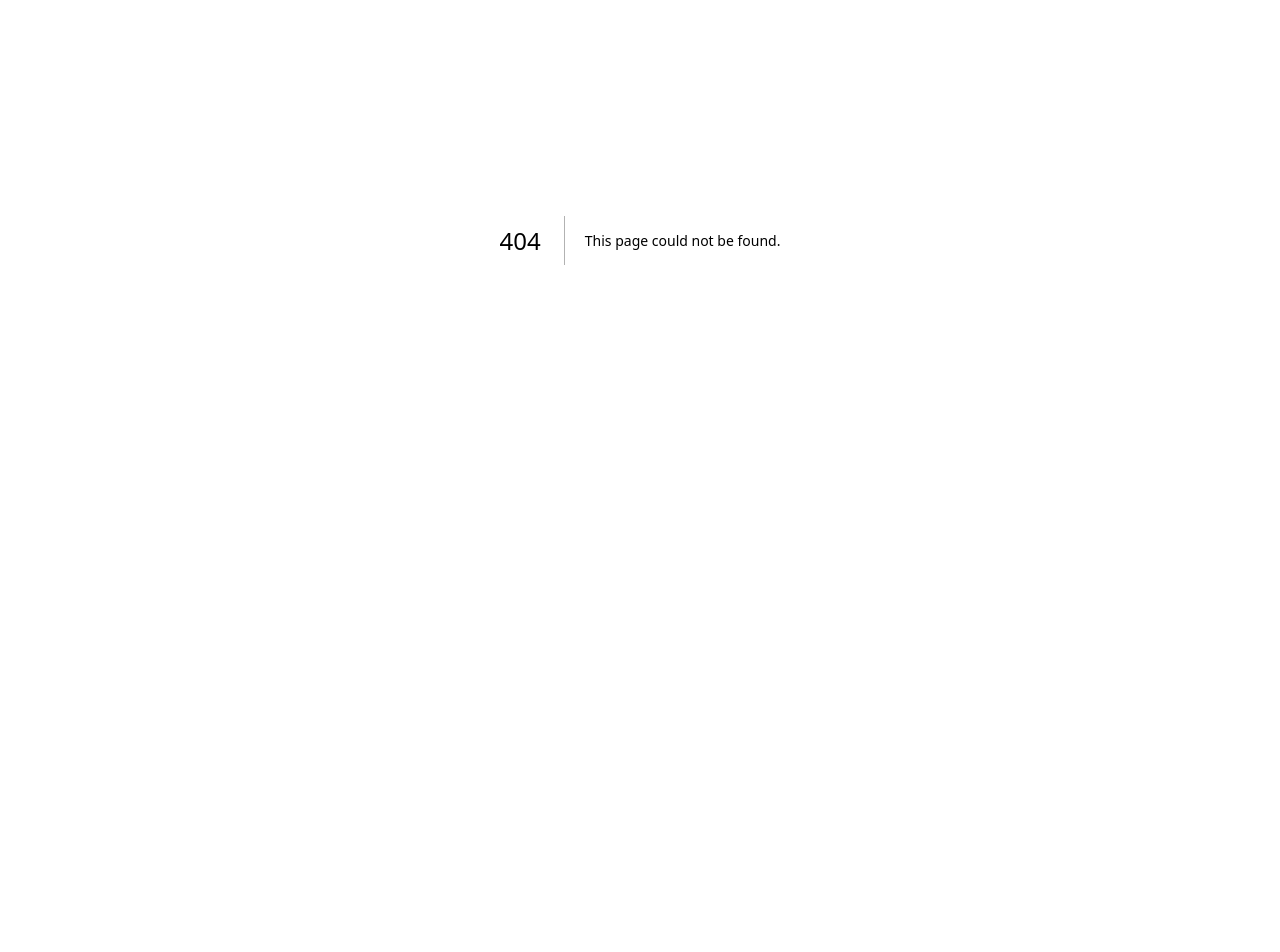
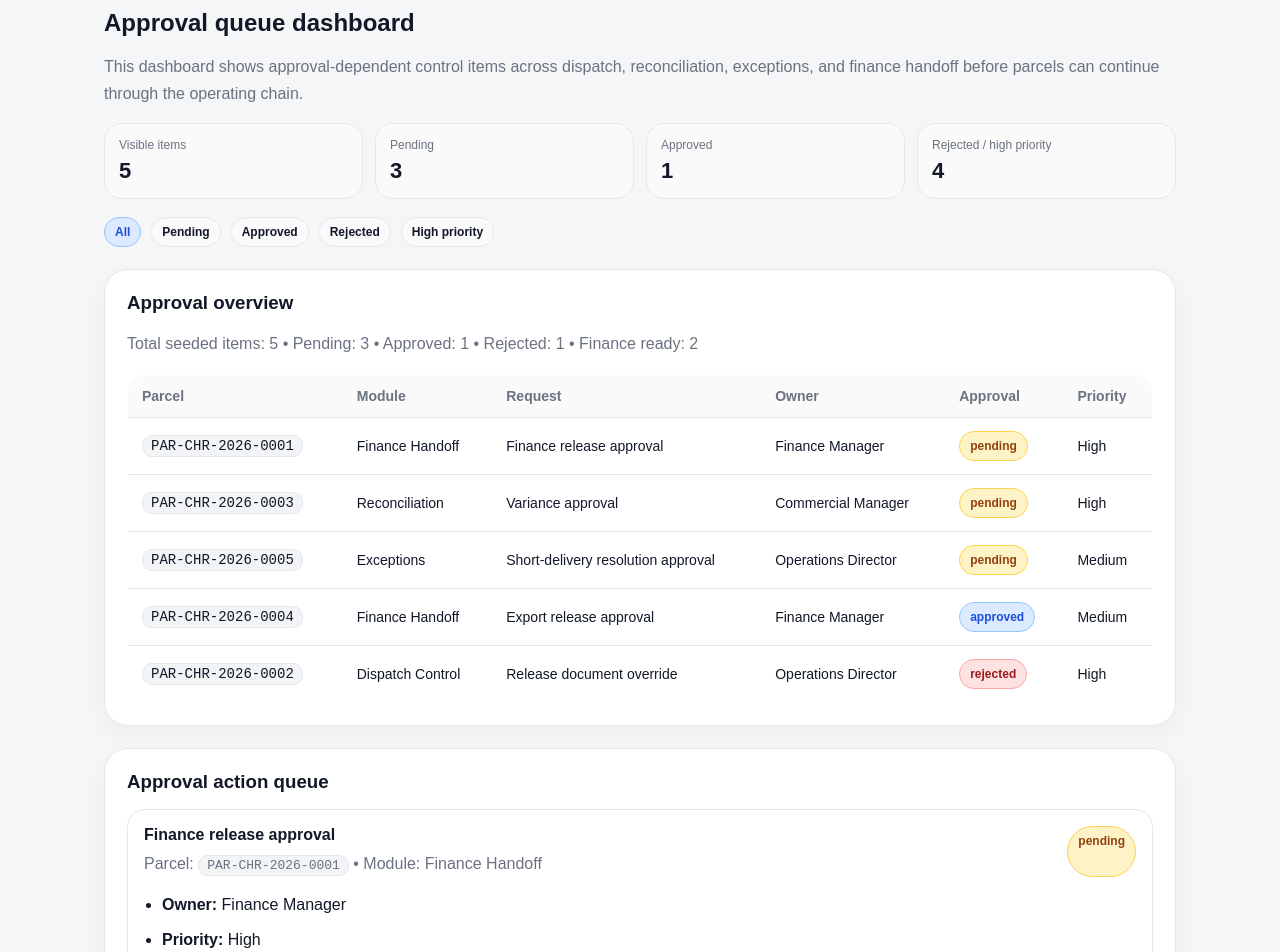
Before and after one commit to shobanesiyanda/sar-resourceos-golden-path-proof, a Next.js app: page /approval-queue in a window 1280 px wide. Before the commit this address had no page. Shown: the part 160-1112 px from the top of the page. Before the commit the page ends 800 px from the top, so only its background shows below. Built offline with nearby package versions, Linux system fonts and the light colour scheme.

Commit message:
Add approval queue dashboard page

```diff
--- /dev/null
+++ b/app/approval-queue/page.tsx
@@ -0,0 +1,227 @@
+import Header from "../../components/Header";
+import { getApprovalQueueData } from "../../lib/approvalQueue";
+
+export default function ApprovalQueuePage({
+  searchParams,
+}: {
+  searchParams?: { filter?: string };
+}) {
+  const data = getApprovalQueueData();
+  const summary = data.summary;
+  const activeFilter = searchParams?.filter || "All";
+
+  const filters = ["All", "Pending", "Approved", "Rejected", "High priority"];
+
+  const filteredItems =
+    activeFilter === "All"
+      ? data.items
+      : activeFilter === "Pending"
+      ? data.items.filter((item) => item.approvalState === "pending")
+      : activeFilter === "Approved"
+      ? data.items.filter((item) => item.approvalState === "approved")
+      : activeFilter === "Rejected"
+      ? data.items.filter((item) => item.approvalState === "rejected")
+      : activeFilter === "High priority"
+      ? data.items.filter((item) => item.priority === "High")
+      : data.items;
+
+  function badgeClass(value: string) {
+    if (value === "rejected") return "badge badge-blocked";
+    if (value === "pending") return "badge badge-pending";
+    if (value === "approved") return "badge badge-approval";
+    return "badge";
+  }
+
+  const visibleTotal = filteredItems.length;
+  const visiblePending = filteredItems.filter((item) => item.approvalState === "pending").length;
+  const visibleApproved = filteredItems.filter((item) => item.approvalState === "approved").length;
+  const visibleRejected = filteredItems.filter((item) => item.approvalState === "rejected").length;
+  const visibleHighPriority = filteredItems.filter((item) => item.priority === "High").length;
+
+  return (
+    <>
+      <Header />
+
+      <section className="section">
+        <div className="container">
+          <div className="head">
+            <div>
+              <h2>Approval queue dashboard</h2>
+              <p className="muted">
+                This dashboard shows approval-dependent control items across dispatch,
+                reconciliation, exceptions, and finance handoff before parcels can continue
+                through the operating chain.
+              </p>
+            </div>
+          </div>
+
+          <div className="kpis">
+            <div className="kpi">
+              <div className="label">Visible items</div>
+              <div className="value">{visibleTotal}</div>
+            </div>
+            <div className="kpi">
+              <div className="label">Pending</div>
+              <div className="value">{visiblePending}</div>
+            </div>
+            <div className="kpi">
+              <div className="label">Approved</div>
+              <div className="value">{visibleApproved}</div>
+            </div>
+            <div className="kpi">
+              <div className="label">Rejected / high priority</div>
+              <div className="value">{visibleRejected + visibleHighPriority}</div>
+            </div>
+          </div>
+
+          <div
+            style={{
+              display: "flex",
+              gap: 10,
+              flexWrap: "wrap",
+              marginTop: 18,
+              marginBottom: 6,
+            }}
+          >
+            {filters.map((filter) => (
+              <a
+                key={filter}
+                href={
+                  filter === "All"
+                    ? "/approval-queue"
+                    : `/approval-queue?filter=${encodeURIComponent(filter)}`
+                }
+                className={filter === activeFilter ? "badge badge-approval" : "badge"}
+              >
+                {filter}
+              </a>
+            ))}
+          </div>
+
+          <div className="card" style={{ marginTop: 22 }}>
+            <h3>Approval overview</h3>
+            <p className="muted">
+              Total seeded items: {summary.totalItems} • Pending: {summary.pendingApproval} •
+              Approved: {summary.approved} • Rejected: {summary.rejected} • Finance ready:{" "}
+              {summary.financeReady}
+            </p>
+
+            {filteredItems.length === 0 ? (
+              <div style={{ marginTop: 16 }}>
+                <p className="muted">No approval records match the selected filter.</p>
+              </div>
+            ) : (
+              <>
+                <div className="desktop-exception-table">
+                  <table>
+                    <thead>
+                      <tr>
+                        <th>Parcel</th>
+                        <th>Module</th>
+                        <th>Request</th>
+                        <th>Owner</th>
+                        <th>Approval</th>
+                        <th>Priority</th>
+                      </tr>
+                    </thead>
+                    <tbody>
+                      {filteredItems.map((item) => (
+                        <tr key={item.id}>
+                          <td>
+                            <span className="code">{item.parcelId}</span>
+                          </td>
+                          <td>{item.module}</td>
+                          <td>{item.requestType}</td>
+                          <td>{item.owner}</td>
+                          <td>
+                            <span className={badgeClass(item.approvalState)}>{item.approvalState}</span>
+                          </td>
+                          <td>{item.priority}</td>
+                        </tr>
+                      ))}
+                    </tbody>
+                  </table>
+                </div>
+
+                <div className="mobile-exception-list">
+                  {filteredItems.map((item) => (
+                    <div className="mobile-exception-card" key={item.id}>
+                      <strong>{item.requestType}</strong>
+                      <div className="row">
+                        <strong>Parcel:</strong> <span className="code">{item.parcelId}</span>
+                      </div>
+                      <div className="row">
+                        <strong>Module:</strong> {item.module}
+                      </div>
+                      <div className="row">
+                        <strong>Owner:</strong> {item.owner}
+                      </div>
+                      <div className="row">
+                        <strong>Approval:</strong>{" "}
+                        <span className={badgeClass(item.approvalState)}>{item.approvalState}</span>
+                      </div>
+                      <div className="row">
+                        <strong>Priority:</strong> {item.priority}
+                      </div>
+                    </div>
+                  ))}
+                </div>
+              </>
+            )}
+          </div>
+
+          <div className="card" style={{ marginTop: 22 }}>
+            <h3>Approval action queue</h3>
+
+            {filteredItems.length === 0 ? (
+              <p className="muted">No approval action items match the selected filter.</p>
+            ) : (
+              <div className="step-list">
+                {filteredItems.map((item) => (
+                  <div className="step" key={item.id}>
+                    <div className="step-top">
+                      <div>
+                        <strong>{item.requestType}</strong>
+                        <div className="muted" style={{ marginTop: 6 }}>
+                          Parcel: <span className="code">{item.parcelId}</span> • Module: {item.module}
+                        </div>
+                      </div>
+                      <span className={badgeClass(item.approvalState)}>{item.approvalState}</span>
+                    </div>
+
+                    <ul className="clean">
+                      <li>
+                        <strong>Owner:</strong> {item.owner}
+                      </li>
+                      <li>
+                        <strong>Priority:</strong> {item.priority}
+                      </li>
+                      <li>
+                        <strong>Submitted at:</strong> {item.submittedAt}
+                      </li>
+                      <li>
+                        <strong>Blocker:</strong> {item.blocker}
+                      </li>
+                      <li>
+                        <strong>Next action:</strong> {item.nextAction}
+                      </li>
+                    </ul>
+
+                    <div style={{ display: "flex", gap: 12, flexWrap: "wrap", marginTop: 16 }}>
+                      <a className="btn" href={`/golden-path?parcelId=${encodeURIComponent(item.parcelId)}`}>
+                        View Parcel
+                      </a>
+                      <a className="btn" href={item.linkedRoute}>
+                        Open Module
+                      </a>
+                    </div>
+                  </div>
+                ))}
+              </div>
+            )}
+          </div>
+        </div>
+      </section>
+    </>
+  );
+    }
```
